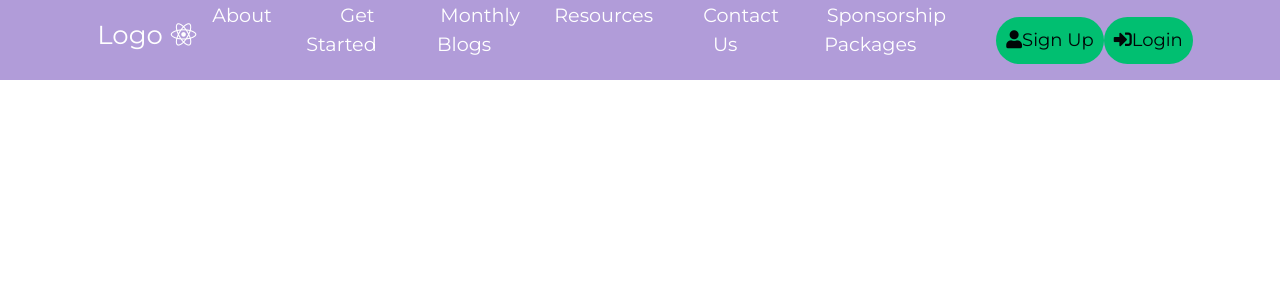
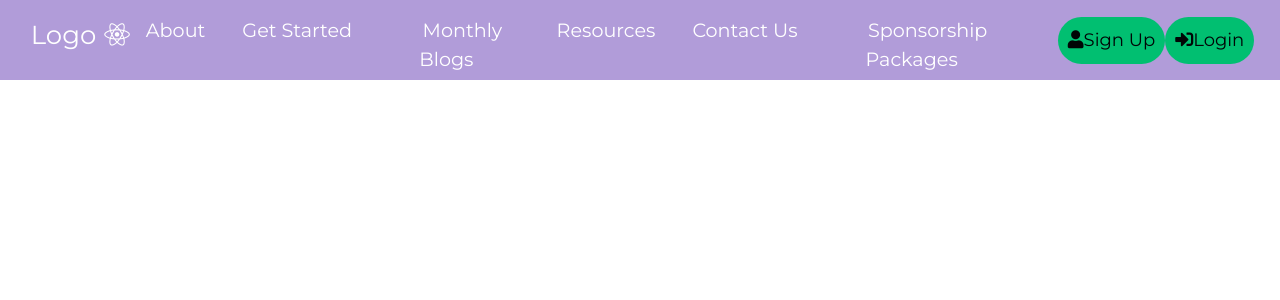
Before and after one commit to ialmani/EVE-Front-End, a React (Create React App) app: page /videos in a window 1280 px wide. Shown: the top 300 px of the page. Built offline with nearby package versions, Linux system fonts and the light colour scheme.

Commit message:
Edit Navbar

```diff
--- a/src/components/Navbar/Navbar.css
+++ b/src/components/Navbar/Navbar.css
@@ -15,7 +15,7 @@
 .navbar-logo {
     color: #fff;
     justify-self: start;
-    margin-left: 10px;
+    margin-left: 5px;
     cursor: pointer;
 }
 
@@ -30,20 +30,23 @@
     grid-gap: 5px;
     list-style: none;
     text-align: center;
-    width: 60vw;
+    width: 70vw;
     justify-content: flex-end;
     margin-right: 2rem;
+    margin-top: 30px;
+
 }
 
 .nav-links {
     color: #fff;
     text-decoration: none;
     padding: 0.5rem 1rem;
+
 }
 
 .nav-links:hover {
     color: lightgreen;
-    background-color: ;
+
     border-radius: 4px;
     transition: all 0.2s ease-out;
 }
```
Also changed, not shown: 1 other file (tests, documents, lock files or other folders).
